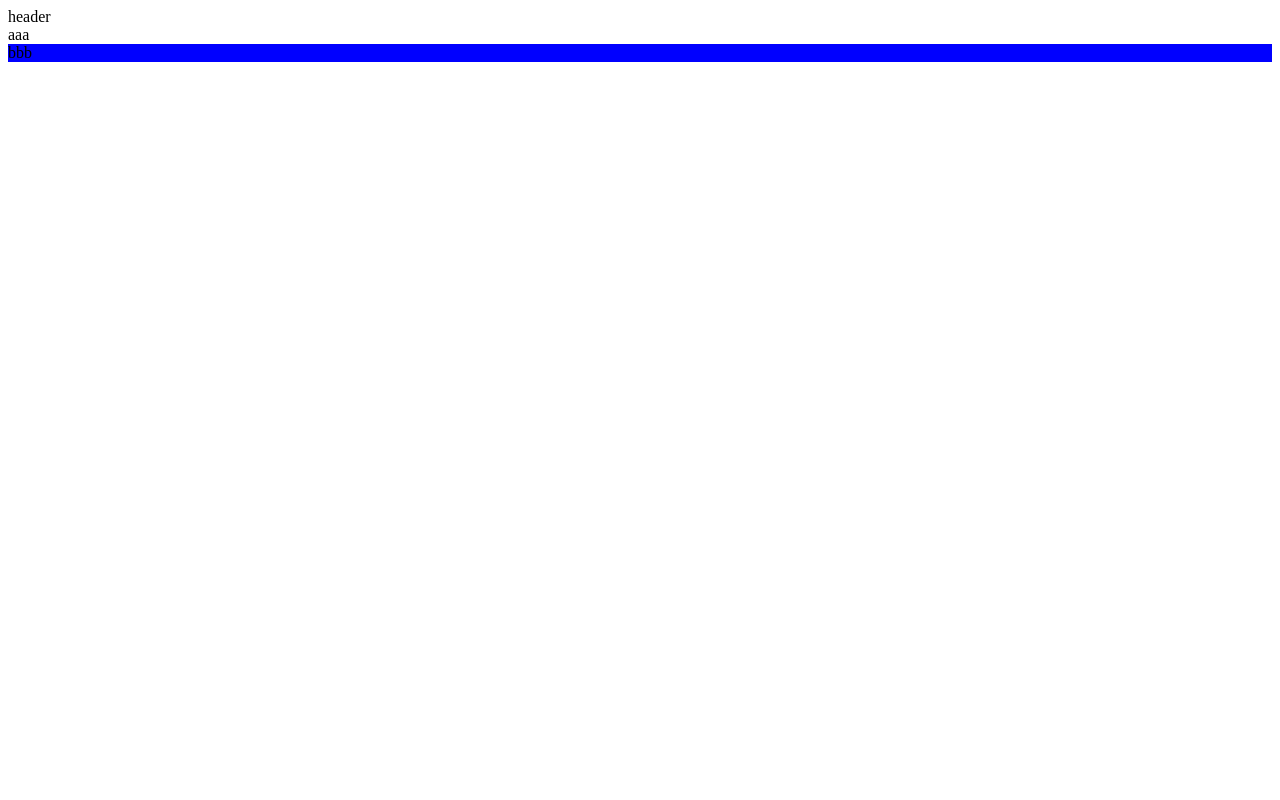
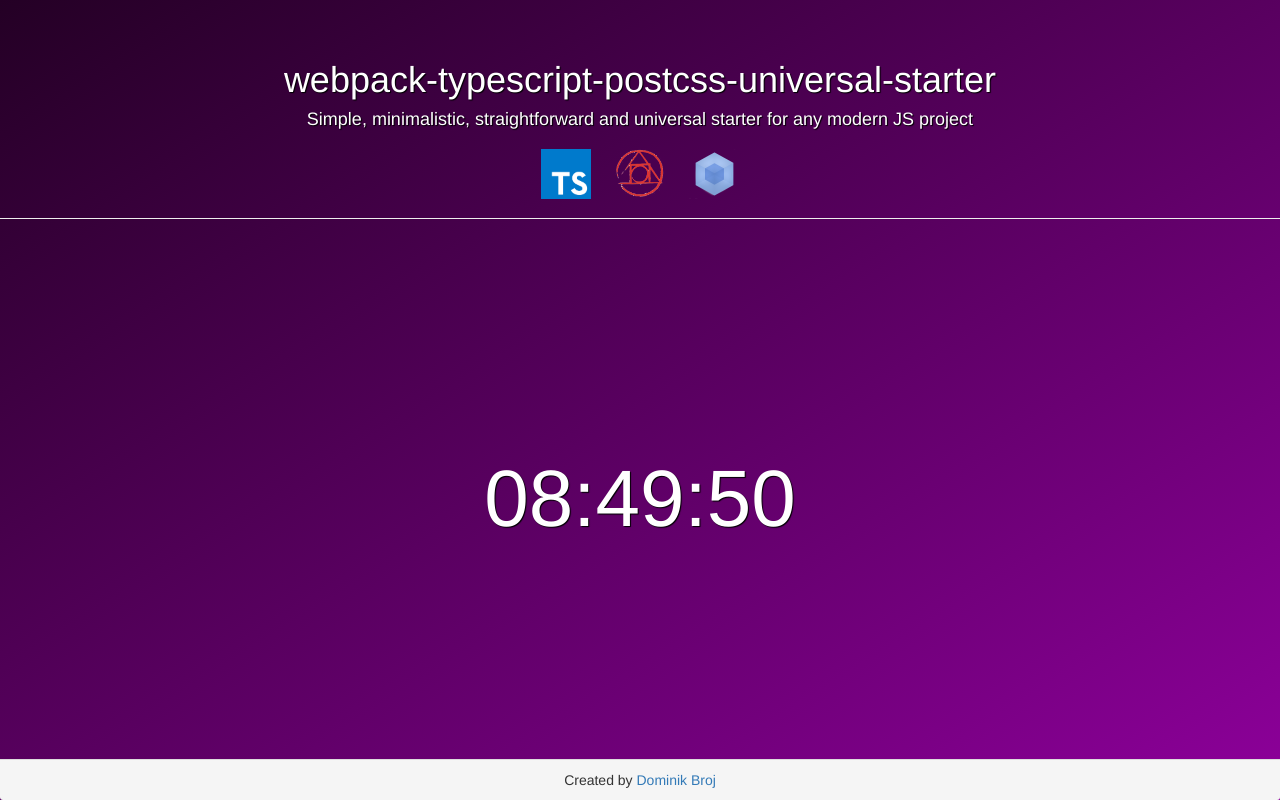
Before and after one commit to brojd/angular2-webpack-brief-starter, a website built with webpack: page src/index.html in a window 1280 px wide. Built offline with nearby package versions, Linux system fonts and the light colour scheme; some packages are replaced by stand-ins of ours; files whose address does not match are found by name.

Commit message:
configure properly typescript, webpack, postcss

```diff
--- a/src/app/app.pcss
+++ b/src/app/app.pcss
@@ -1,4 +1,5 @@
-.app {
-  background: blue;
-  display: flex;
+.yourPrefix-thumbnail {
+  width: 50px;
+  height: auto;
+  margin: 10px;
 }
--- a/src/app/app.ts
+++ b/src/app/app.ts
@@ -1,3 +1,14 @@
-import './image.jpg';
+import './images/postcss.png';
+import './images/typescript.png';
+import './images/webpack.png';
+import './app.pcss';
+import updateClock from './clock/clock';
 
-alert('now');
+(() => {
+  const displayClock = () => {
+    const clockElem = document.querySelector('.yourPrefix-clock');
+    clockElem.innerHTML = updateClock();
+  };
+  displayClock();
+  setInterval(displayClock, 1000);
+})();
--- /dev/null
+++ b/src/app/clock/clock.pcss
@@ -0,0 +1,12 @@
+.yourPrefix-clockSection {
+  flex: 1;
+  display: flex;
+  align-items: center;
+  justify-content: center;
+}
+
+.yourPrefix-clock {
+  font-size: 8rem;
+  color: white;
+  text-shadow: 1px 1px 1px black;
+}
--- /dev/null
+++ b/src/app/clock/clock.ts
@@ -0,0 +1,9 @@
+import './clock.pcss';
+
+export default function updateClock(): string {
+    const now: Date = new Date();
+    const hours: string = now.getHours() < 10 ? '0' + now.getHours() : '' + now.getHours();
+    const minutes: string = now.getMinutes() < 10 ? '0' + now.getMinutes() : '' + now.getMinutes();
+    const seconds: string = now.getSeconds() < 10 ? '0' + now.getSeconds() : '' + now.getSeconds();
+    return hours + ':' + minutes + ':' + seconds;
+}
--- a/src/boot.ts
+++ b/src/boot.ts
@@ -1,3 +1,4 @@
+// use this file to bootstrap your application
+
 import './index.pcss';
-import './app/app.pcss';
 import './app/app.ts';
--- a/src/index.html
+++ b/src/index.html
@@ -2,13 +2,35 @@
 <html lang="en">
 <head>
 	<meta charset="UTF-8">
-	<title>Title</title>
+	<title>Universal JS Starter</title>
 </head>
 <body>
-		<header>header</header>
-		<main>
-				aaa
-			<div class="app">bbb</div>
-		</main>
+<header class="page-header text-center">
+	<h1>
+		webpack-typescript-postcss-universal-starter
+	</h1>
+	<h4>
+		Simple, minimalistic, straightforward and universal starter for any modern JS project
+	</h4>
+	<section>
+		<a href="https://www.typescriptlang.org" target="_blank">
+			<img class="yourPrefix-thumbnail" src="media/typescript.png" alt="...">
+		</a>
+		<a href="http://postcss.org" target="_blank">
+			<img class="yourPrefix-thumbnail" src="media/postcss.png" alt="...">
+		</a>
+		<a href="https://webpack.js.org" target="_blank">
+			<img class="yourPrefix-thumbnail" src="media/webpack.png" alt="...">
+		</a>
+	</section>
+</header>
+<main class="yourPrefix-clockSection">
+	<section>
+		<div class="yourPrefix-clock text-center align-middle"></div>
+	</section>
+</main>
+<footer class="panel-footer text-center">
+	Created by <a href="https://github.com/dominik791">Dominik Broj</a>
+</footer>
 </body>
 </html>
--- a/src/index.pcss
+++ b/src/index.pcss
@@ -1,7 +1,12 @@
-main {
-  &:hover {
-    background: red;
-    width: 200px;
-    display: block;
-  }
+body {
+  display: flex;
+  min-height: 100vh;
+  flex-direction: column;
+  overflow: hidden;
+  background: linear-gradient(to bottom right, rgb(36, 0, 37), rgb(141, 0, 154));
 }
+
+header {
+  color: white;
+  text-shadow: 1px 1px 1px black;
+}
--- a/src/vendor.ts
+++ b/src/vendor.ts
@@ -0,0 +1,3 @@
+// load third-party code here
+
+import 'bootstrap/dist/css/bootstrap.css';
--- a/typings.json
+++ b/typings.json
@@ -1,4 +1,4 @@
 {
-  "name": "angular2-webpack-brief-starter",
+  "name": "webpack-typescript-postcss-universal-starter",
   "dependencies": {}
 }
--- a/webpack.dev.js
+++ b/webpack.dev.js
@@ -9,12 +9,12 @@ const rootDir = path.resolve(__dirname);
 module.exports = {
 
   entry: {
-    'js/boot': [path.resolve(rootDir, 'src', 'boot')],
-    'js/vendor': [path.resolve(rootDir, 'src', 'vendor')]
+    boot: [path.resolve(rootDir, 'src', 'boot')],
+    vendor: [path.resolve(rootDir, 'src', 'vendor')]
   },
 
   output: {
-    filename: '[name].bundle.js',
+    filename: 'js/[name].bundle.js',
     path: path.resolve(rootDir, 'build')
   },
 
@@ -32,6 +32,10 @@ module.exports = {
       {
         test: /\.(jpg|jpeg|png|gif)$/,
         loader: 'file-loader?name=media/[name].[ext]',
+      },
+      {
+        test: /\.woff($|\?)|\.woff2($|\?)|\.ttf($|\?)|\.eot($|\?)|\.svg($|\?)/,
+        loader: 'url-loader'
       },
       {
         test: /\.html$/,
@@ -60,7 +64,7 @@ module.exports = {
       inject: 'body',
       template: path.resolve(rootDir, 'src', 'index.html')
     }),
-    new ExtractTextPlugin("css/styles.css")
+    new ExtractTextPlugin("css/[name].bundle.css")
   ],
 
   resolve: {
--- a/webpack.prod.js
+++ b/webpack.prod.js
@@ -9,12 +9,12 @@ const rootDir = path.resolve(__dirname);
 module.exports = {
 
   entry: {
-    'js/boot': [path.resolve(rootDir, 'src', 'boot')],
-    'js/vendor': [path.resolve(rootDir, 'src', 'vendor')]
+    boot: [path.resolve(rootDir, 'src', 'boot')],
+    vendor: [path.resolve(rootDir, 'src', 'vendor')]
   },
 
   output: {
-    filename: '[name].bundle.js',
+    filename: 'js/[name].bundle.js',
     path: path.resolve(rootDir, 'build')
   },
 
@@ -27,23 +27,23 @@ module.exports = {
       },
       {
         test: /\.(pcss|css)$/,
-        loader: ExtractTextPlugin.extract(['css-loader', 'postcss-loader']),
-        exclude: /node_modules/
+        loader: ExtractTextPlugin.extract(['css-loader', 'postcss-loader'])
       },
       {
         test: /\.(jpg|jpeg|png|gif)$/,
         loader: 'file-loader?name=media/[name].[ext]',
-        exclude: /node_modules/
+      },
+      {
+        test: /\.woff($|\?)|\.woff2($|\?)|\.ttf($|\?)|\.eot($|\?)|\.svg($|\?)/,
+        loader: 'url-loader'
       },
       {
         test: /\.html$/,
-        loader: 'raw-loader',
-        exclude: /node_modules/
+        loader: 'raw-loader'
       },
       {
         test: /\.json$/,
-        loader: 'json-loader',
-        exclude: /node_modules/
+        loader: 'json-loader'
       }
     ]
   },
@@ -56,7 +56,7 @@ module.exports = {
       inject: 'body',
       template: path.resolve(rootDir, 'src', 'index.html')
     }),
-    new ExtractTextPlugin("css/styles.css"),
+    new ExtractTextPlugin("css/[name].bundle.css"),
     new webpack.LoaderOptionsPlugin({
       minimize: true,
       debug: false
@@ -73,7 +73,7 @@ module.exports = {
       comments: false
     }),
     new webpack.optimize.CommonsChunkPlugin({
-      name: 'js/vendor',
+      name: 'vendor',
       minChunks: Infinity
     })
   ],
```
Also changed, not shown: package.json (+7 -14 lines), src/app/image.jpg (deleted), src/app/images/postcss.png (added), src/app/images/typescript.png (added), src/app/images/webpack.png (added), tslint.json (indentation only).
